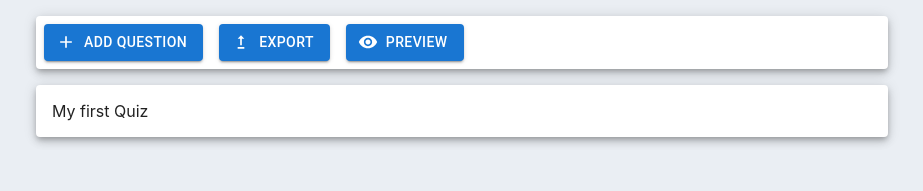
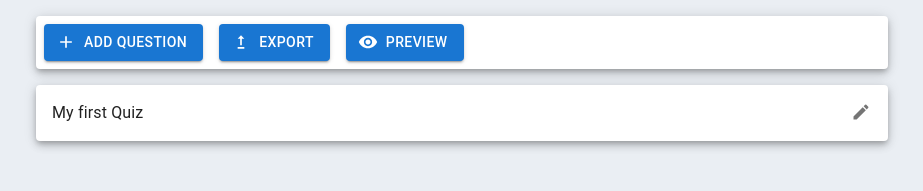
Before and after one commit to doneWorker/quiz-builder, a React (Create React App) app in the folder frontend/: page / in a window 1280 px wide. Shown: the top 191 px of the page, without its empty margins (178-1101 px from the left). Built offline with nearby package versions, Linux system fonts and the light colour scheme.

Commit message:
feat(Editable Headline)

```diff
--- a/frontend/src/components/editor/Headline.tsx
+++ b/frontend/src/components/editor/Headline.tsx
@@ -1,16 +1,67 @@
-import { useContext } from "react";
+import { useContext, useState } from "react";
 import Paper from "@mui/material/Paper";
+import Button from "@mui/material/Button";
+import Typography from "@mui/material/Typography";
+import TextField from "@mui/material/TextField";
+import IconButton from "@mui/material/IconButton";
+import Tooltip from "@mui/material/Tooltip";
+import EditIcon from "@mui/icons-material/Edit";
 import { QuizContext } from "../../quiz.context";
 
 export const Headline = () => {
-  const { quiz } = useContext(QuizContext);
+  const { quiz, updateHeadline } = useContext(QuizContext);
+  const [isEditing, setIsEditing] = useState(false);
 
   return (
     <Paper
       elevation={5}
-      sx={{ width: "100%", boxSizing: "border-box", p: 2, mt: 2, mb: 2 }}
+      sx={{
+        position: "relative",
+        width: "100%",
+        boxSizing: "border-box",
+        p: 2,
+        mt: 2,
+        mb: 2,
+      }}
     >
-      {quiz.headline}
+      {isEditing ? (
+        <>
+          <TextField
+            fullWidth
+            label="Headline"
+            size="small"
+            variant="outlined"
+            multiline
+            value={quiz.headline}
+            onChange={(e: React.ChangeEvent<HTMLInputElement>) =>
+              updateHeadline(e.target.value)
+            }
+          />
+          <Button
+            sx={{ mt: 1 }}
+            variant="contained"
+            onClick={() => setIsEditing(false)}
+          >
+            Done
+          </Button>
+        </>
+      ) : (
+        <>
+          <Typography sx={{ whiteSpace: "pre-line" }}>
+            {quiz.headline}
+          </Typography>
+          <Tooltip placement="top" title="Edit Question">
+            <IconButton
+              aria-label="clone"
+              size="small"
+              sx={{ position: "absolute", right: 12, top: 12 }}
+              onClick={() => setIsEditing(true)}
+            >
+              <EditIcon fontSize="small" />
+            </IconButton>
+          </Tooltip>
+        </>
+      )}
     </Paper>
   );
 };
--- a/frontend/src/components/editor/Question.tsx
+++ b/frontend/src/components/editor/Question.tsx
@@ -162,7 +162,7 @@ const QuestionLabel = (props: Props & { onEdit: Function }) => {
       </Box>
       <List>
         {props.options.map((opt) => (
-          <ListItem>
+          <ListItem key={opt.id}>
             <Radio checked={opt.isCorrect} />
             <Typography>{opt.title}</Typography>
           </ListItem>
--- a/frontend/src/quiz.context.ts
+++ b/frontend/src/quiz.context.ts
@@ -100,7 +100,7 @@ export const getQuizMethods = (
 ): Record<string, Function> => {
   return {
     updateHeadline: (headline: string): void => {
-      dispatch({ type: actions.UPDATE_HEADLINE, payload: headline });
+      dispatch({ type: actions.UPDATE_HEADLINE, payload: { headline } });
     },
 
     createQuestion: (): void => {
```
